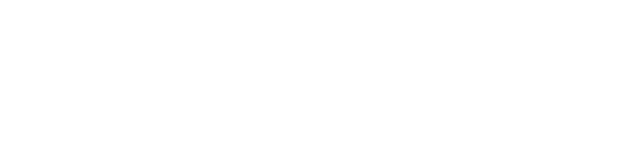
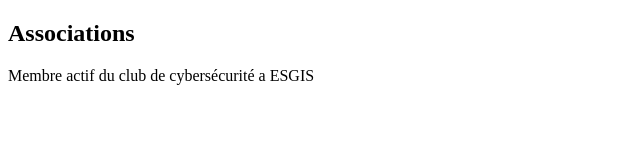
Before and after one commit to Daren-yann/mon-cv, a plain HTML site: page index.html in a window 1280 px wide. Shown: the whole page, without its empty margins (0-640 px from the left). Drawn offline with Linux system fonts and the light colour scheme.

Commit message:
mise en place de la section associations

```diff
--- a/index.html
+++ b/index.html
@@ -7,6 +7,9 @@
     <link rel="stylesheet" href="style.css">
 </head>
 <body>
-
+    <section>
+        <h2>Associations</h2>
+        <p>Membre actif du club de cybersécurité a ESGIS</p>
+    </section>
 </body>
 </html>
```
